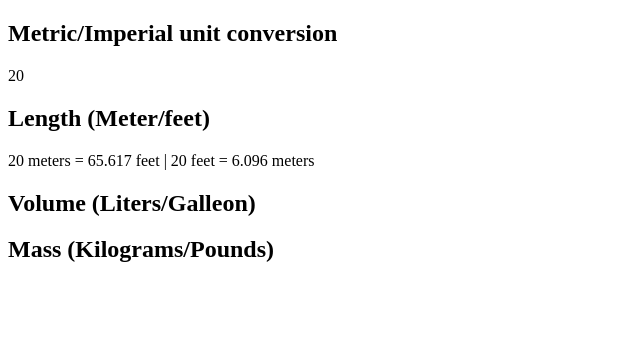
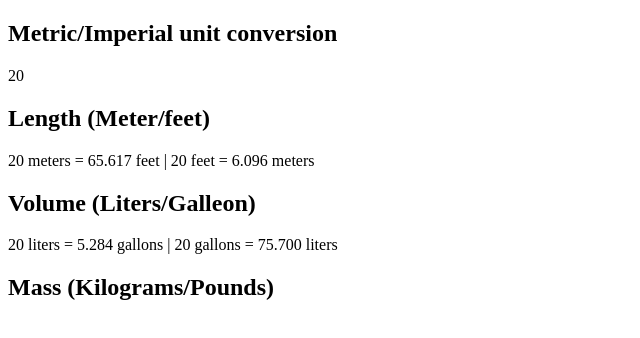
Before and after one commit to ramiinberg/js-unit-conversion, a plain HTML site: page index.html in a window 1280 px wide. Shown: the whole page, without its empty margins (0-640 px from the left). Drawn offline with Linux system fonts and the light colour scheme.

Commit message:
added liters to gallons calculations

```diff
--- a/index.html
+++ b/index.html
@@ -15,7 +15,10 @@
         <span id="const-feet-el"></span> feet = <span id="feet-to-meter-el"></span> meters
       </p>
       <h2>Volume (Liters/Galleon)</h2>
-      <p></p>
+      <p>
+        <span id="const-liters-el"></span> liters = <span id="liters-to-gallons-el"></span> gallons |
+        <span id="const-gallons-el"></span> gallons = <span id="gallons-to-liters-el"></span> liters
+      </p>
       <h2>Mass (Kilograms/Pounds)</h2>
       <p></p>
     </section>
--- a/index.js
+++ b/index.js
@@ -3,9 +3,18 @@ let constMeterEl = document.getElementById("const-meter-el")
 let meterToFeetEl = document.getElementById("meter-to-feet-el")
 let constFeetEl = document.getElementById("const-feet-el")
 let feetToMeterEl = document.getElementById("feet-to-meter-el")
+let constLitersEl = document.getElementById("const-liters-el")
+let litersToGallonsEl = document.getElementById("liters-to-gallons-el")
+let constGallonsEl = document.getElementById("const-gallons-el")
+let gallonsToLitersEl = document.getElementById("gallons-to-liters-el")
 
 let count = countEl.textContent
 constMeterEl.textContent = count
+constFeetEl.textContent = count
+constGallonsEl.textContent = count
+constLitersEl.textContent = count
+
 meterToFeetEl.textContent = (count * (1/0.3048)).toFixed(3)
-constFeetEl.textContent = count
 feetToMeterEl.textContent = (count * (0.3048/1)).toFixed(3)
+gallonsToLitersEl.textContent = (count * 3.785).toFixed(3)
+litersToGallonsEl.textContent = (count / 3.785).toFixed(3)
```
